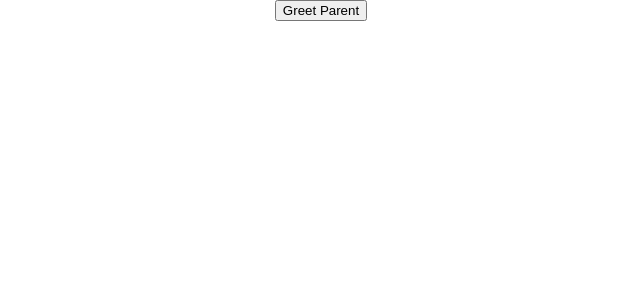
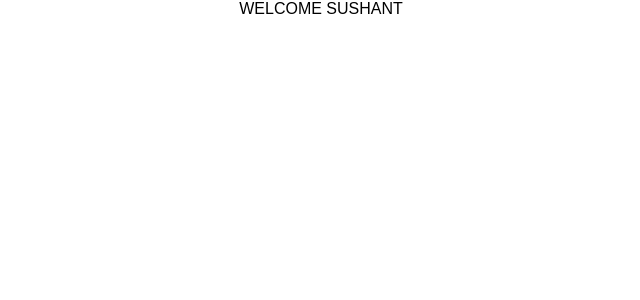
Before and after one commit to sushant4573/LearningReact, a React (Create React App) app in the folder hello-world/: page / in a window 1280 px wide. Shown: the top 300 px of the page, without its empty margins (319-959 px from the left). Built offline with nearby package versions, Linux system fonts and the light colour scheme.

Commit message:
mutiple ways to perform conditional if/else rendering

```diff
--- a/hello-world/src/App.js
+++ b/hello-world/src/App.js
@@ -1,12 +1,12 @@
 import React, { Component } from 'react';
 import './App.css';
-import ParentComponent from './component/ParentComponent';
+import UserGreeting from './component/UserGreeting';
 
 class App extends Component {
   render() {
     return (
       <div className="App">
-        <ParentComponent />
+        <UserGreeting />
       </div>
     );
   }
--- /dev/null
+++ b/hello-world/src/component/UserGreeting.js
@@ -0,0 +1,34 @@
+import React, { Component } from 'react'
+
+ class UserGreeting extends Component {
+     constructor(props) {
+         super(props)
+
+         this.state = {
+              isLoggedIn : true
+         }
+     }
+
+    render() {
+
+        // let msg
+        // if( this.state.isLoggedIn)
+        // {
+        //     msg = <h1>WELCOME SUSHANT</h1>
+        // }
+        // else{
+        //     msg = <h1>WELCOME GUEST</h1>
+        // }
+
+        // return <div>{msg}</div>
+        // return(
+        //     this.state.isLoggedIn?
+        //     <div><h1>WELCOME SUSHANT</h1></div>:
+        //     <div><h1>WELCOME GUEST</h1></div>
+        // )
+
+        return this.state.isLoggedIn && <div>WELCOME SUSHANT</div>
+    }
+}
+
+export default UserGreeting
```
